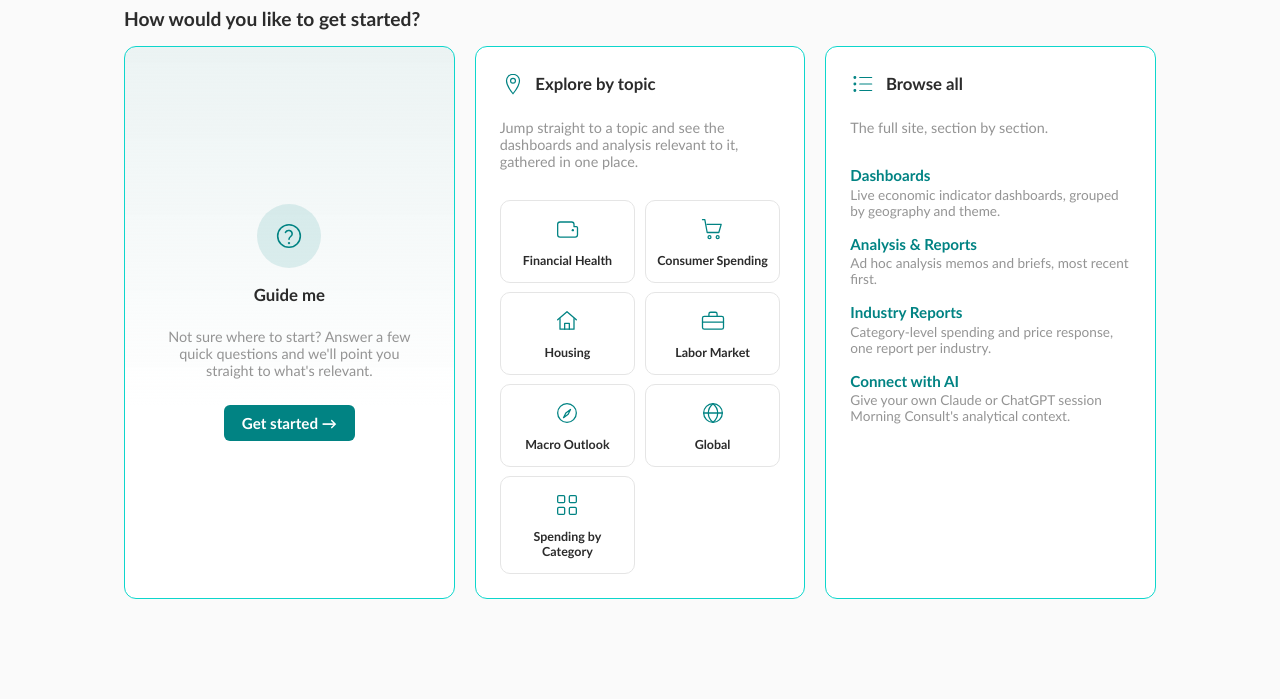
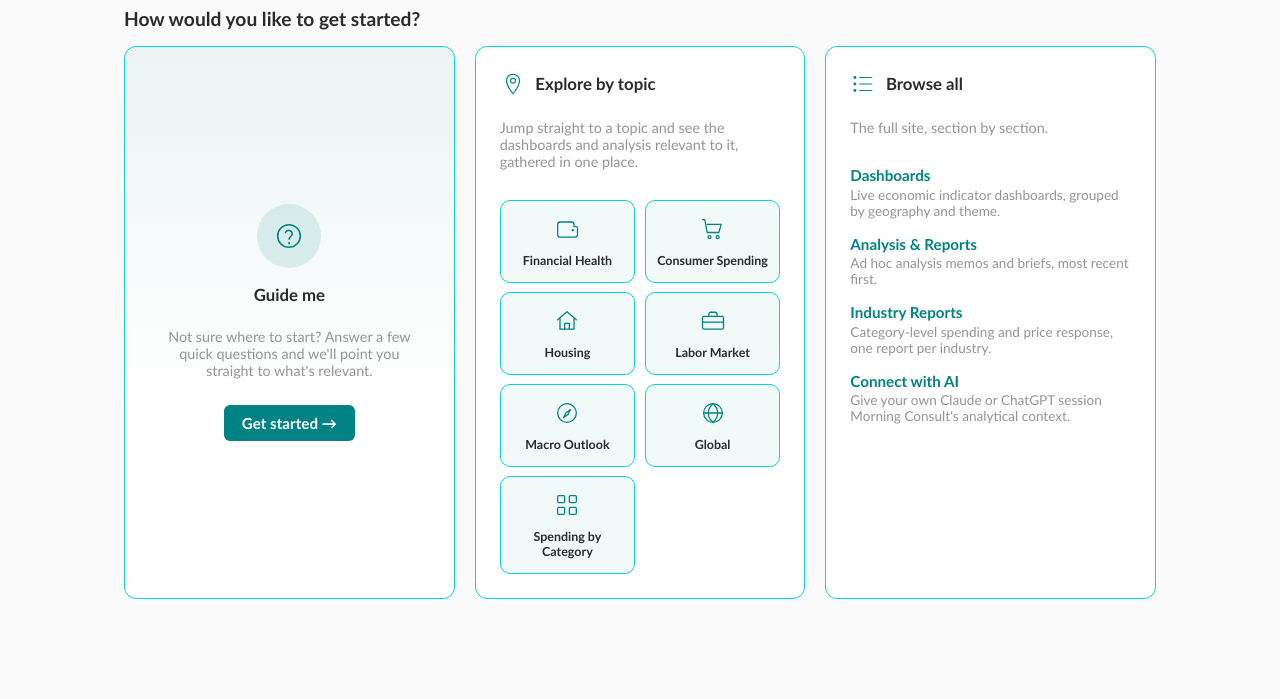
Before and after one commit to kbruun-rgb/MC-Econ-Intel, a Flask app: page / in a window 1280 px wide. Shown: the part 216-915 px from the top of the page. Run offline with Flask 3, Linux system fonts and the light colour scheme; the visitor is signed in with stand-in values (Sample User, id 1).

Commit message:
Add teal shading to the topic tiles on the home page
Topic tiles had a plain white background and gray border, only
turning teal on hover -- now they carry the same light teal tint and
border by default as the path cards around them, for visual
consistency.

```diff
--- a/app/static/css/style.css
+++ b/app/static/css/style.css
@@ -249,14 +249,14 @@ main {
   align-items: center;
   gap: 0.6rem;
   text-align: center;
-  background: white;
-  border: 1px solid var(--mc-light-gray);
+  background: rgba(1,131,131,0.05);
+  border: 1px solid var(--mc-teal-light);
   border-radius: 10px;
   padding: 1.3rem 0.75rem;
   color: var(--mc-near-black);
   transition: box-shadow 0.15s ease, border-color 0.15s ease;
 }
-.topic-tile:hover { text-decoration: none; box-shadow: 0 2px 10px rgba(0,0,0,0.06); border-color: var(--mc-teal-light); }
+.topic-tile:hover { text-decoration: none; box-shadow: 0 2px 10px rgba(0,0,0,0.06); border-color: var(--mc-teal); }
 .topic-tile span { font-size: 0.85rem; font-weight: 600; line-height: 1.25; }
 .topic-icon { color: var(--mc-teal); }
 
```
